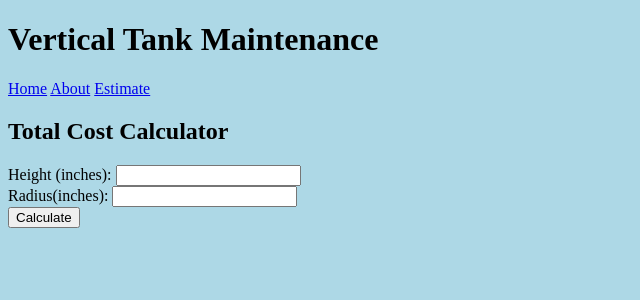
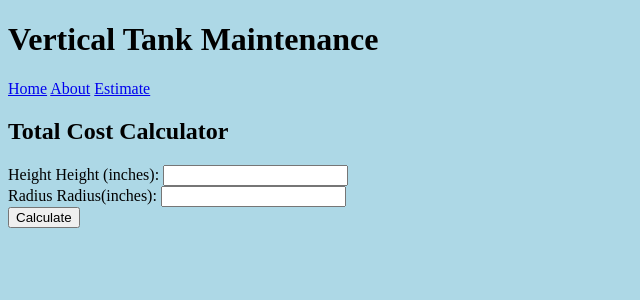
Before and after one commit to lizlau7/calc, a Flask app: page / in a window 1280 px wide. Shown: the top 300 px of the page, without its empty margins (0-640 px from the left). Run offline with Flask 2, Linux system fonts and the light colour scheme.

Commit message:
label fixes

```diff
--- a/templates/estimate.html
+++ b/templates/estimate.html
@@ -27,12 +27,14 @@
     </script>
 </head>
 <div class="input">
+<label for="Height">Height</label>
     Height (inches):
     <input type="text" id="input1_text">
     <span id="input1"></span>
 </div>
 
 <div class="input">
+<label for = "input">Radius</label>
     Radius(inches):
     <input type="text" id="input2_text">
     <span id="input2"></span>
```
